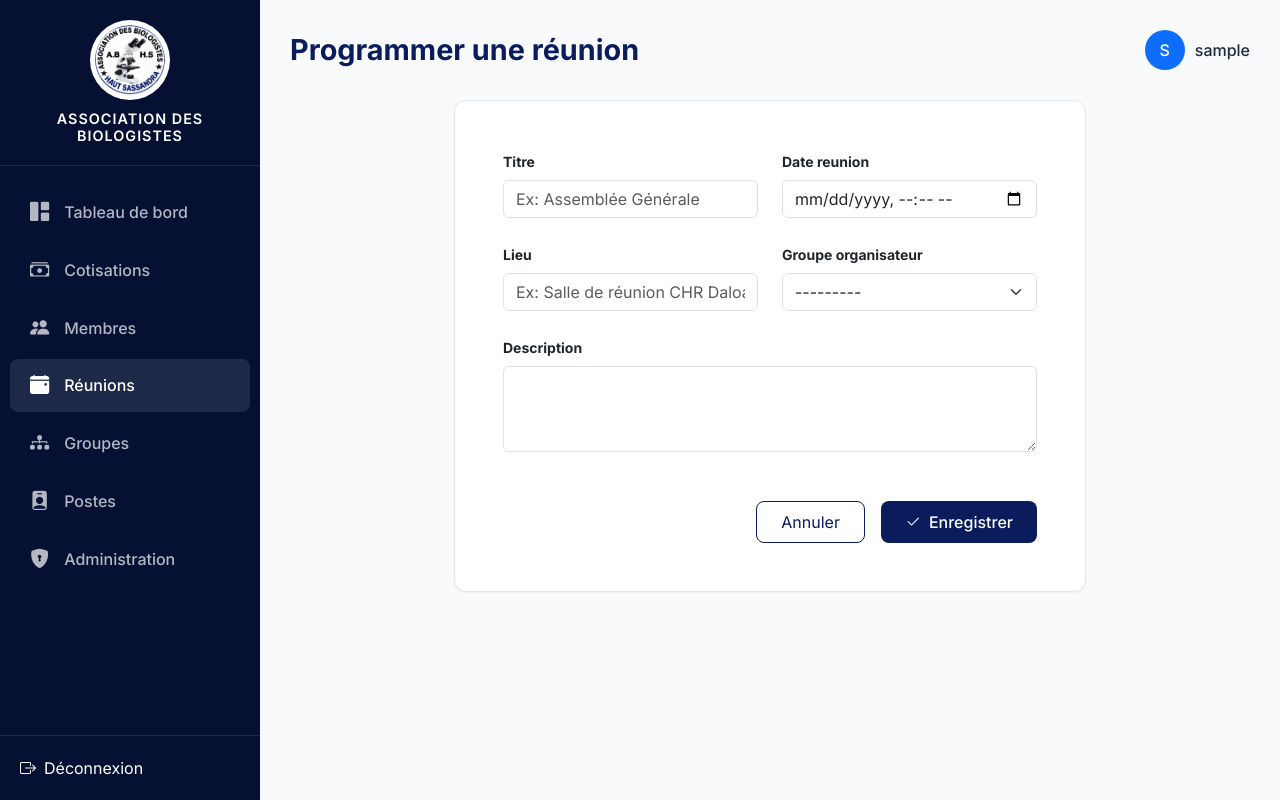
After one commit to abymig-ci/gestion-cotisations-abhs, a Django app: page /membres/reunions/ajouter/ in a window 1280 px wide. The commit adds this page. Run offline with Django 5.2, Linux system fonts and the light colour scheme; the visitor is signed in with stand-in values (Sample User, id 1); data that the repository does not hold is empty.

```diff
--- a/membres/forms.py
+++ b/membres/forms.py
@@ -1,5 +1,6 @@
 from django import forms
 from .models import Membre, Groupe, Poste
+from .models import Membre, Groupe, Poste, Reunion
 
 
 class MembreForm(forms.ModelForm):
@@ -48,3 +49,20 @@ class PosteForm(forms.ModelForm):
         widgets = {
             'nom': forms.TextInput(attrs={'class': 'form-control', 'placeholder': 'Ex: Président(e)'}),
         }
+
+class ReunionForm(forms.ModelForm):
+    class Meta:
+        model = Reunion
+        fields = ['titre', 'date_reunion', 'lieu', 'groupe', 'description']
+        widgets = {
+            'titre': forms.TextInput(attrs={'class': 'form-control', 'placeholder': 'Ex: Assemblée Générale'}),
+            'date_reunion': forms.DateTimeInput(format='%Y-%m-%dT%H:%M', attrs={'type': 'datetime-local', 'class': 'form-control'}),
+            'lieu': forms.TextInput(attrs={'class': 'form-control', 'placeholder': 'Ex: Salle de réunion CHR Daloa'}),
+            'groupe': forms.Select(attrs={'class': 'form-select'}),
+            'description': forms.Textarea(attrs={'class': 'form-control', 'rows': 3}),
+        }
+
+    def __init__(self, *args, **kwargs):
+        super().__init__(*args, **kwargs)
+        if self.instance and self.instance.pk and self.instance.date_reunion:
+            self.initial['date_reunion'] = self.instance.date_reunion.strftime('%Y-%m-%dT%H:%M')
--- a/membres/models.py
+++ b/membres/models.py
@@ -1,5 +1,7 @@
 from django.db import models
 from django.utils import timezone
+from dateutil.relativedelta import relativedelta
+from datetime import date
 
 
 class Poste(models.Model):
@@ -26,6 +28,28 @@ class Groupe(models.Model):
 
     def __str__(self):
         return self.nom
+
+
+class Reunion(models.Model):
+    titre = models.CharField(max_length=200, help_text="Ex: Réunion de bureau, Assemblée générale...")
+    date_reunion = models.DateTimeField()
+    lieu = models.CharField(max_length=200)
+    groupe = models.ForeignKey(
+        Groupe,
+        on_delete=models.CASCADE,
+        related_name='reunions',
+        verbose_name="Groupe organisateur"
+    )
+    description = models.TextField(blank=True)
+    date_creation = models.DateTimeField(auto_now_add=True)
+
+    class Meta:
+        ordering = ['-date_reunion']
+        verbose_name = "Réunion"
+        verbose_name_plural = "Réunions"
+
+    def __str__(self):
+        return f"{self.titre} - {self.date_reunion.strftime('%d/%m/%Y')}"
 
 
 class Membre(models.Model):
@@ -74,38 +98,50 @@ class Membre(models.Model):
     def __str__(self):
         return f"{self.nom} {self.prenom}"
 
-    # --- NOUVELLE LOGIQUE DE STATUT DE COTISATION ---
+    @property
+    def date_fin_carence(self):
+        return self.date_adhesion + relativedelta(months=6)
+
     @property
     def statut_cotisation(self):
         aujourd_hui = timezone.now().date()
 
-        # 1. Un membre inactif ou suspendu n'est pas considéré comme en retard de cotisation
         if self.statut != 'actif':
             return "Non applicable"
 
-        # 2. On vérifie s'il y a des cotisations impayées dont l'échéance est dépassée
-        retards = self.cotisations.filter(
-            statut='en_attente',
-            date_echeance__lt=aujourd_hui
-        ).count()
+        # --- 1. PÉRIODE DE CARENCE (6 MOIS) ---
+        if aujourd_hui < self.date_fin_carence:
+            return "En carence"
 
-        if retards > 0:
+        # --- 2. COTISATIONS EXCEPTIONNELLES IMPAYÉES ---
+        a_des_exceptionnelles_impayees = self.cotisations.filter(
+            type_cotisation='exceptionnelle',
+            statut='en_attente'
+        ).exists()
+
+        if a_des_exceptionnelles_impayees:
             return "En retard"
 
-        # 3. On vérifie s'il est à jour pour le mois en cours (ou s'il a payé d'avance)
-        mois_actuel = aujourd_hui.month
-        annee_actuelle = aujourd_hui.year
+        # --- 3. COTISATIONS MENSUELLES (vs Dernière réunion du groupe) ---
+        if self.groupe:
+            derniere_reunion = self.groupe.reunions.order_by('-date_reunion').first()
+            if derniere_reunion:
+                date_reunion = derniere_reunion.date_reunion.date()
+                # La date limite est 3 mois avant la réunion
+                date_limite = date_reunion - relativedelta(months=3)
 
-        # On regarde s'il y a une cotisation payée pour ce mois ou un mois futur
-        est_a_jour = self.cotisations.filter(
-            type_cotisation='mensuelle',
-            statut='payee',
-            annee__gte=annee_actuelle,
-        ).filter(
-            models.Q(annee__gt=annee_actuelle) | models.Q(mois__gte=mois_actuel)
-        ).exists()
+                # Dernière cotisation mensuelle payée
+                derniere_cot = self.cotisations.filter(
+                    type_cotisation='mensuelle',
+                    statut='payee'
+                ).order_by('-annee', '-mois').first()
 
-        if not est_a_jour:
-            return "En retard"
+                if derniere_cot:
+                    date_paiement = date(derniere_cot.annee, derniere_cot.mois, 1)
+                    if date_paiement < date_limite:
+                        return "En retard"
+                else:
+                    # Aucune mensuelle payée et plus en carence
+                    return "En retard"
 
         return "À jour"
--- a/membres/urls.py
+++ b/membres/urls.py
@@ -11,6 +11,10 @@ urlpatterns = [
     path('groupes/<int:pk>/modifier/', views.modifier_groupe, name='modifier_groupe'),
     path('groupes/<int:pk>/supprimer/', views.supprimer_groupe, name='supprimer_groupe'),
     path('postes/<int:pk>/modifier/', views.modifier_poste, name='modifier_poste'),
+    path('reunions/', views.liste_reunions, name='liste_reunions'),
+    path('reunions/ajouter/', views.ajouter_reunion, name='ajouter_reunion'),
+    path('reunions/<int:pk>/modifier/', views.modifier_reunion, name='modifier_reunion'),
+    path('reunions/<int:pk>/supprimer/', views.supprimer_reunion, name='supprimer_reunion'),
 
     # URLs pour les Groupes
     path('groupes/', views.liste_groupes, name='liste_groupes'),
--- a/membres/views.py
+++ b/membres/views.py
@@ -3,11 +3,11 @@ from django.contrib.auth.decorators import login_required
 from django.contrib import messages
 from django.db.models import Sum, Count, Q
 from django.db.models.functions import Coalesce
+from django.utils import timezone  # <-- L'import manquant est ajouté ici
 from decimal import Decimal
 
-from .models import Membre, Groupe, Poste
-from .forms import MembreForm, GroupeForm, PosteForm
-
+from .models import Membre, Groupe, Poste, Reunion
+from .forms import MembreForm, GroupeForm, PosteForm, ReunionForm
 
 @login_required
 def liste_membres(request):
@@ -68,6 +68,7 @@ def detail_membre(request, pk):
         'membre': membre,
         'cotisations': cotisations,
         'total': total,
+        'today': timezone.now().date(),  # <-- AJOUTER CETTE LIGNE
     })
 
 
@@ -155,3 +156,42 @@ def modifier_poste(request, pk):
     else:
         form = PosteForm(instance=poste)
     return render(request, 'membres/form_poste.html', {'form': form, 'titre': 'Modifier le Poste'})
+
+@login_required
+def liste_reunions(request):
+    reunions = Reunion.objects.select_related('groupe').all()
+    return render(request, 'membres/liste_reunions.html', {'reunions': reunions})
+
+@login_required
+def ajouter_reunion(request):
+    if request.method == 'POST':
+        form = ReunionForm(request.POST)
+        if form.is_valid():
+            form.save()
+            messages.success(request, "Réunion programmée avec succès.")
+            return redirect('liste_reunions')
+    else:
+        form = ReunionForm()
+    return render(request, 'membres/form_reunion.html', {'form': form, 'titre': 'Programmer une réunion'})
+
+@login_required
+def modifier_reunion(request, pk):
+    reunion = get_object_or_404(Reunion, pk=pk)
+    if request.method == 'POST':
+        form = ReunionForm(request.POST, instance=reunion)
+        if form.is_valid():
+            form.save()
+            messages.success(request, "Réunion modifiée avec succès.")
+            return redirect('liste_reunions')
+    else:
+        form = ReunionForm(instance=reunion)
+    return render(request, 'membres/form_reunion.html', {'form': form, 'titre': 'Modifier la réunion'})
+
+@login_required
+def supprimer_reunion(request, pk):
+    reunion = get_object_or_404(Reunion, pk=pk)
+    if request.method == 'POST':
+        reunion.delete()
+        messages.success(request, "Réunion supprimée.")
+        return redirect('liste_reunions')
+    return render(request, 'membres/confirmer_suppression_reunion.html', {'reunion': reunion})
--- a/templates/base.html
+++ b/templates/base.html
@@ -21,6 +21,8 @@
             <li><a href="{% url 'dashboard' %}" class="{% if request.resolver_match.url_name == 'dashboard' %}active{% endif %}"><i class="bi bi-grid-1x2-fill"></i> Tableau de bord</a></li>
             <li><a href="{% url 'liste_cotisations' %}" class="{% if 'cotisation' in request.resolver_match.url_name %}active{% endif %}"><i class="bi bi-cash-stack"></i> Cotisations</a></li>
             <li><a href="{% url 'liste_membres' %}" class="{% if 'membre' in request.resolver_match.url_name %}active{% endif %}"><i class="bi bi-people-fill"></i> Membres</a></li>
+            <!-- LIEN RÉUNIONS AJOUTÉ ICI -->
+            <li><a href="{% url 'liste_reunions' %}" class="{% if 'reunion' in request.resolver_match.url_name %}active{% endif %}"><i class="bi bi-calendar-event-fill"></i> Réunions</a></li>
             <li><a href="{% url 'liste_groupes' %}" class="{% if 'groupe' in request.resolver_match.url_name %}active{% endif %}"><i class="bi bi-diagram-3-fill"></i> Groupes</a></li>
             <li><a href="{% url 'liste_postes' %}" class="{% if 'poste' in request.resolver_match.url_name %}active{% endif %}"><i class="bi bi-person-badge-fill"></i> Postes</a></li>
             {% if user.is_superuser %}
--- /dev/null
+++ b/templates/membres/form_reunion.html
@@ -0,0 +1,29 @@
+{% extends 'base.html' %}
+{% block title %}{{ titre }}{% endblock %}
+{% block page_title %}{{ titre }}{% endblock %}
+
+{% block content %}
+<div class="row justify-content-center">
+    <div class="col-lg-8">
+        <div class="card-custom p-4 p-md-5">
+            <form method="post">
+                {% csrf_token %}
+                <div class="row g-4">
+                    {% for field in form %}
+                    <div class="col-md-6 {% if field.name == 'description' %}col-md-12{% endif %}">
+                        <label class="form-label fw-bold text-dark small">{{ field.label }}</label>
+                        {{ field }}
+                        {% if field.errors %}<div class="text-danger small mt-1">{{ field.errors.0 }}</div>{% endif %}
+                    </div>
+                    {% endfor %}
+                </div>
+                <hr class="my-4 border-light">
+                <div class="d-flex justify-content-end gap-3">
+                    <a href="{% url 'liste_reunions' %}" class="btn-outline-custom py-2 px-4">Annuler</a>
+                    <button type="submit" class="btn-primary-custom py-2 px-4"><i class="bi bi-check2"></i> Enregistrer</button>
+                </div>
+            </form>
+        </div>
+    </div>
+</div>
+{% endblock %}
--- a/templates/membres/liste.html
+++ b/templates/membres/liste.html
@@ -25,7 +25,7 @@
                 <tr>
                     <th>Membre</th>
                     <th>Téléphone</th>
-                    <th>Statut Cotisation</th> <!-- Changement de titre -->
+                    <th>Statut Cotisation</th>
                     <th>Cotisations</th>
                     <th>Total payé</th>
                     <th class="text-end">Actions</th>
@@ -51,12 +51,14 @@
                     </td>
                     <td class="text-muted">{{ m.telephone|default:"—" }}</td>
 
-                    <!-- NOUVELLE COLONNE STATUT COTISATION -->
+                    <!-- COLONNE STATUT COTISATION AVEC CARENCE -->
                     <td>
                         {% if m.statut_cotisation == 'À jour' %}
                             <span class="badge-custom badge-success"><i class="bi bi-check-circle-fill me-1"></i> À jour</span>
                         {% elif m.statut_cotisation == 'En retard' %}
                             <span class="badge-custom badge-danger"><i class="bi bi-exclamation-circle-fill me-1"></i> En retard</span>
+                        {% elif m.statut_cotisation == 'En carence' %}
+                            <span class="badge-custom badge-warning"><i class="bi bi-hourglass-split me-1"></i> En carence</span>
                         {% else %}
                             <span class="badge-custom bg-secondary text-white">{{ m.statut_cotisation }}</span>
                         {% endif %}
```
Also changed, not shown: templates/cotisations/liste.html (+10 -1 lines), templates/membres/confirmer_suppression_reunion.html (added, +22 -0 lines), templates/membres/detail.html (+48 -9 lines), templates/membres/liste_reunions.html (added, +48 -0 lines), membres/migrations/0005_reunion.py (added). Lines whose indentation alone changed are shown as unchanged.
